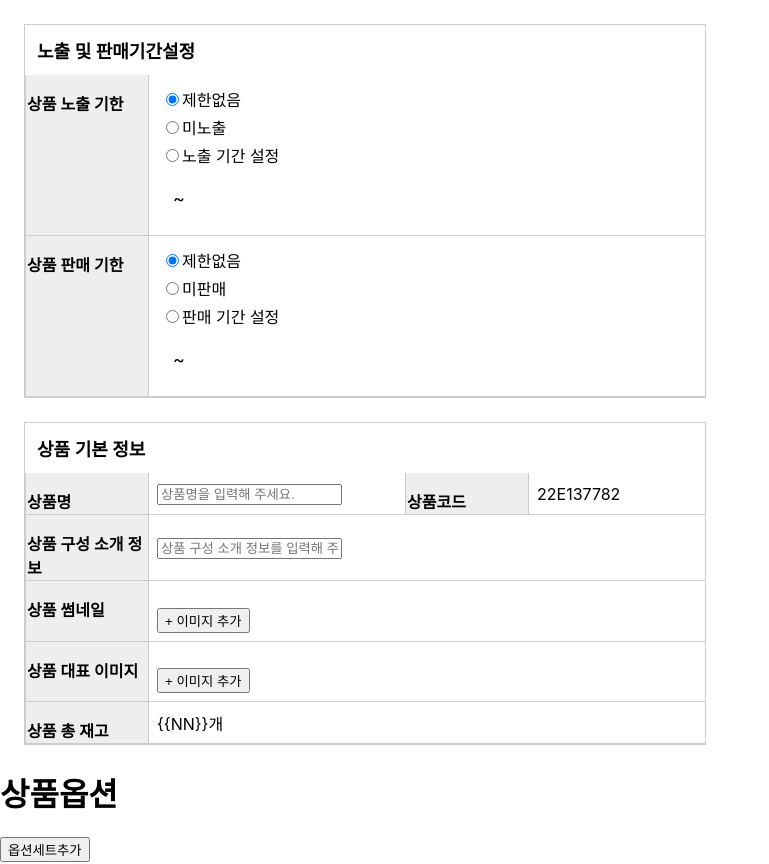
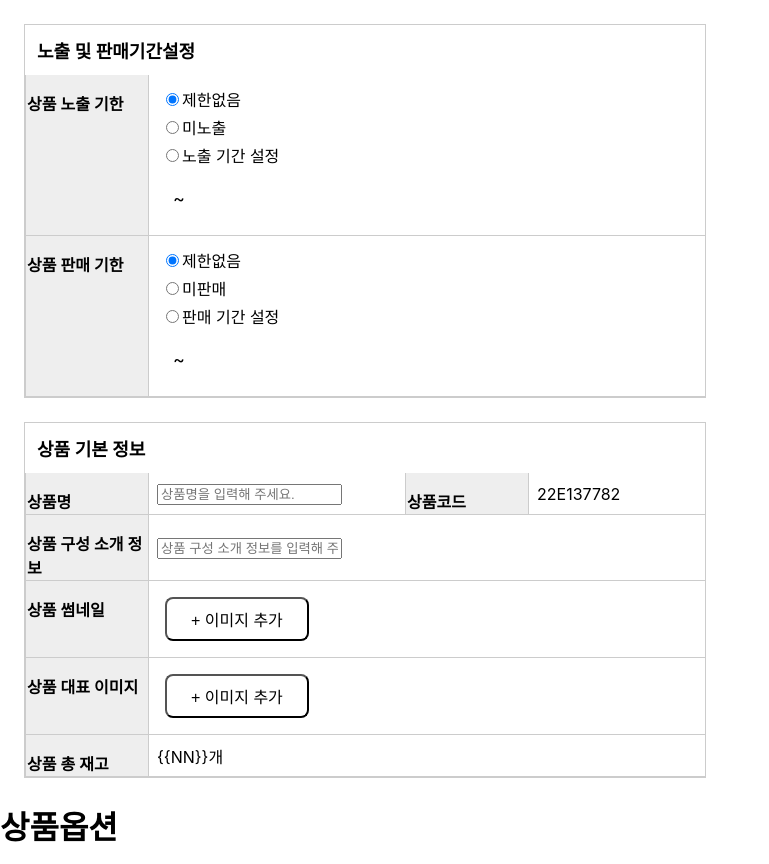
Before and after one commit to pre-onboarding-course-team-6/1st-week-sirloin-task, a React (Create React App) app: page / in a window 1280 px wide. Shown: the top 864 px of the page, without its empty margins (0-769 px from the left). Built offline with nearby package versions, Linux system fonts and the light colour scheme.

Commit message:
style: ImageAttachment 공통 컴포넌트 css 작업

```diff
--- a/src/commons/Styled/styled.js
+++ b/src/commons/Styled/styled.js
@@ -45,3 +45,28 @@ export const CalendarMargin = styled.div`
 export const Text = styled.div`
   font-size: 18px;
 `;
+
+export const PurpleButton = styled.button`
+  padding: 8px 24px;
+  font-size: 16px;
+  background-color: #ffffff;
+  border-radius: 8px;
+  margin: 8px;
+`;
+
+export const FlexBox = styled.div`
+  display: flex;
+`;
+
+export const FileName = styled.div`
+  margin: 8px;
+`;
+
+export const FileDeleBtn = styled.button`
+  border: 1px solid #cccccc;
+  border-radius: 100%;
+  padding: 2px 6px;
+  background-color: #ffffff;
+  font-color: #000000;
+  margin-left: 8px;
+`;
--- a/src/commons/components/ImageAttachment.jsx
+++ b/src/commons/components/ImageAttachment.jsx
@@ -1,10 +1,8 @@
-/* eslint-disable no-unused-expressions */
-/* eslint-disable no-unused-vars */
-/* eslint-disable react/no-array-index-key */
-/* eslint-disable react/button-has-type */
+/* eslint-disable  */
 import React, { useEffect, useRef, useState } from "react";
+import {PurpleButton,FlexBox, FileDeleBtn,FileName} from "../Styled/styled"
 
-function ImageAttachment({ children, type, name, handleChangeInput }) {
+function ImageAttachment({ type, name, handleChangeInput }) {
   const [imgFiles, setImgFiles] = useState([]);
 
   const imgInput = useRef(null);
@@ -49,10 +47,11 @@ function ImageAttachment({ children, type, name, handleChangeInput }) {
   useEffect(() => {
     imgFiles.length && handleChangeInput(null, name, imgFiles);
   }, [imgFiles]);
+  const left = "{{";
+  const right = "}}";
 
   return (
-    <div>
-      <h3>{children}</h3>
+    <FlexBox>
       <input
         ref={imgInput}
         type="file"
@@ -61,15 +60,15 @@ function ImageAttachment({ children, type, name, handleChangeInput }) {
         name="file"
         onChange={onImgChange}
         style={{ display: "none" }}
-      />
-      <button onClick={onImgInputBtnClick}>+ 이미지 추가</button>
+        />
+      <PurpleButton onClick={onImgInputBtnClick}>+ 이미지 추가</PurpleButton>
       {imgFiles.map((file, index) => (
-        <div key={index} style={{ border: "1px solid red" }}>
-          <span>{file.name}</span>
-          <button onClick={(event) => handleImgDelete(index, event)}>x</button>
-        </div>
+        <FileName key={index}>
+          <span>{left}{file.name}{right}</span>
+          <FileDeleBtn onClick={(event) => handleImgDelete(index, event)}>x</FileDeleBtn>
+        </FileName>
       ))}
-    </div>
+    </FlexBox>
   );
 }
 
```
